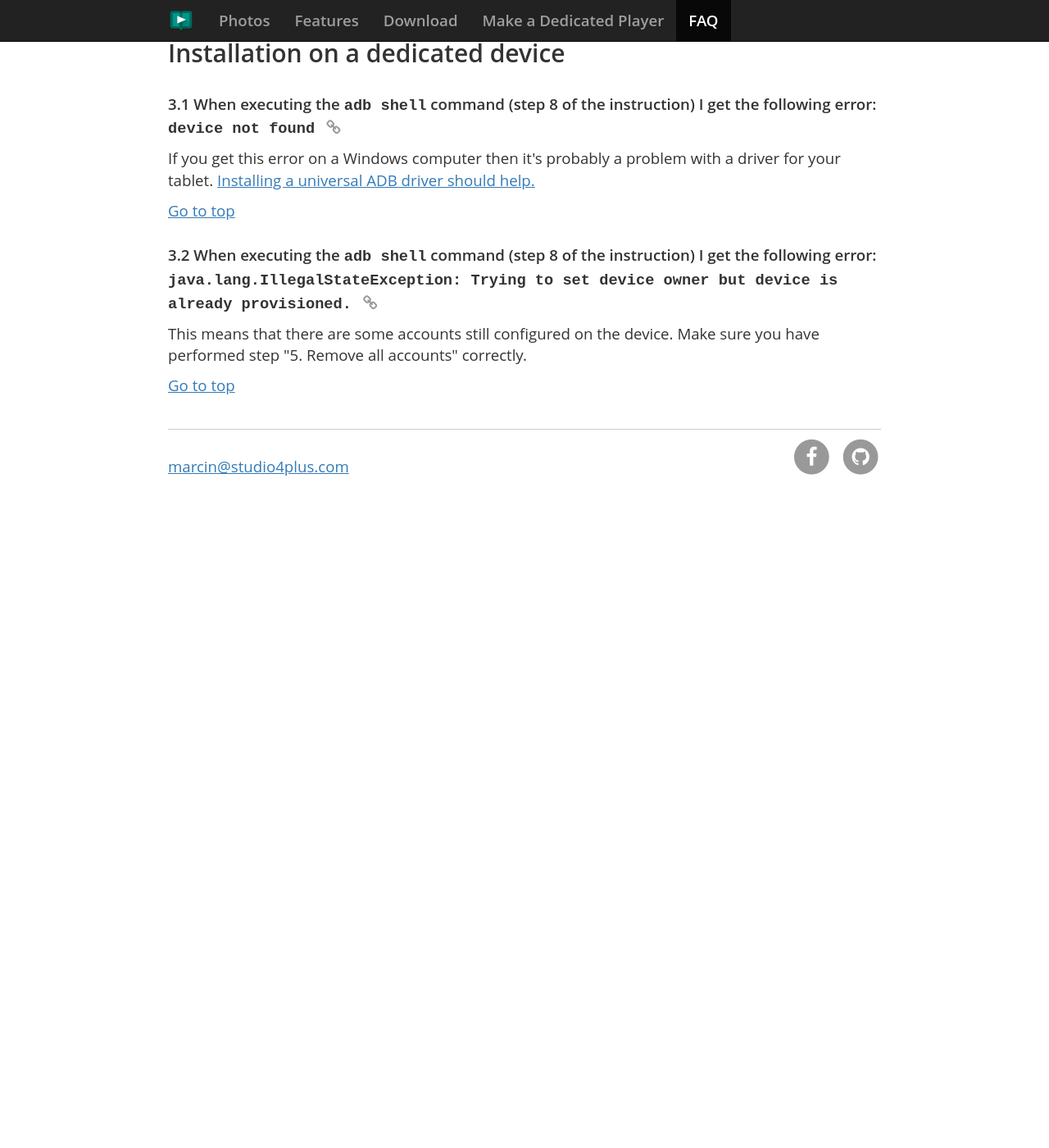
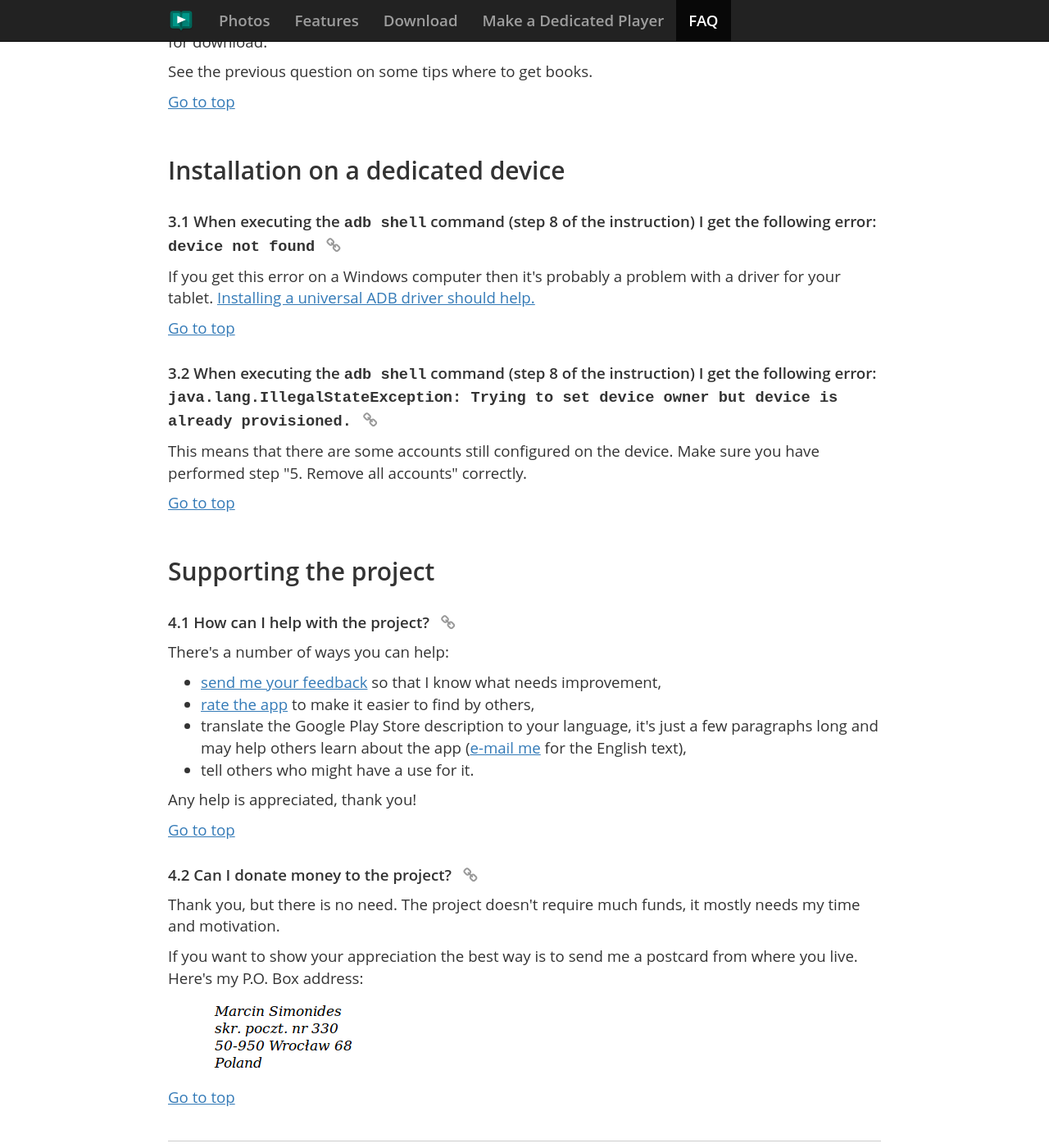
Before and after one commit to msimonides/homerplayer, a Jekyll site: the page built from faq.html, in a window 1280 px wide and 1400 px high, scrolled down 3361 px. Shown: the whole window at 82% size. Built offline with Jekyll 4.4.1, drawn with Linux system fonts in a browser that asks for light colours; nearby versions of some CDN libraries; some web fonts are replaced; comment, search, counter and statistics services are not loaded; before the commit the page ends 3991 px from its top, so only the background shows below that; some of the changed text lies outside the part shown.

Commit message:
Update the FAQ.

```diff
--- a/_data/faq.yml
+++ b/_data/faq.yml
@@ -49,16 +49,21 @@
     - question: Can I put the audiobook files on a microSD card in the device?
       answer: >
         <p>
-        Yes, the application scans all available storage types (both internal memory
-        andany available SD cards). When it finds a folder <code>AudioBooks</code> in
+        The application scans all available storage types (both internal memory
+        and any available SD cards). When it finds a folder <code>AudioBooks</code> in
         the top directory it adds all audiobooks to the list. This way books from an SD
         card and the internal storage are both available to the user.
         </p>
+
         <p>
         (This functionality is only available on Android 4.4 and newer. On older
         Android versions audiobooks are read either from the internal storage or the SD
         card.)
         </p>
+
+        <p>However, recently several users reported that the SD card support
+        doesn't work with their tablets.<br>
+        <strong>For now it's best to assume that SD card may not work for you.</strong></p>
 
 - section: Audiobooks compatibility
   questions:
@@ -123,3 +128,34 @@
         This means that there are some accounts still configured on the device.
         Make sure you have performed step "5. Remove all accounts" correctly.
         </p>
+
+- section: Supporting the project
+  questions:
+    - question: How can I help with the project?
+      answer: >
+        <p>There's a number of ways you can help:</p>
+        <ul>
+        <li><a href="mailto:marcin@studio4plus.com">send me your feedback</a> so
+        that I know what needs improvement,
+        <li><a href="https://play.google.com/store/apps/details?id=com.studio4plus.homerplayer" target="_blank">rate the app</a> to make it easier to find by others,
+        <li>translate the Google Play Store description to your language, it's just a
+        few paragraphs long and may help others learn about the app (<a
+        href="marcin@studio4plus.com">e-mail me</a> for the English text),
+        <li>tell others who might have a use for it.
+        </ul>
+        <p>Any help is appreciated, thank you!</p>
+
+    - question: Can I donate money to the project?
+      answer: >
+        <p>
+        Thank you, but there is no need. The project doesn't require much funds, it
+        mostly needs my time and motivation.
+        </p>
+        <p>
+        If you want to show your appreciation the best way is to send me a postcard from
+        where you live.<br>
+        Here's my P.O. Box address:
+        </p>
+        <p>
+        <img style="margin: 0.5em 0em 0.7em 3em"src="img/address.png">
+        </p>
```
Also changed, not shown: img/address.png (added).
